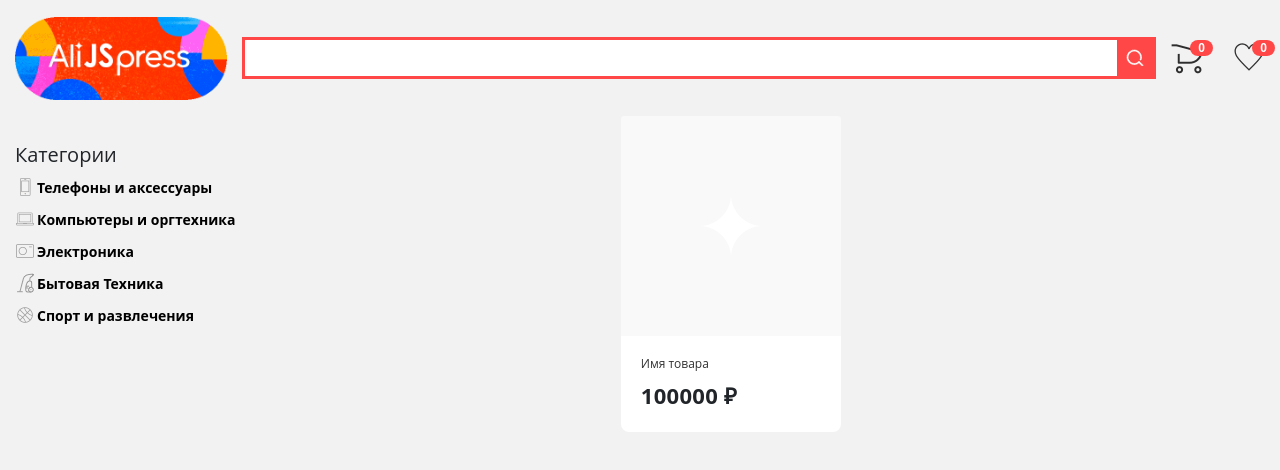
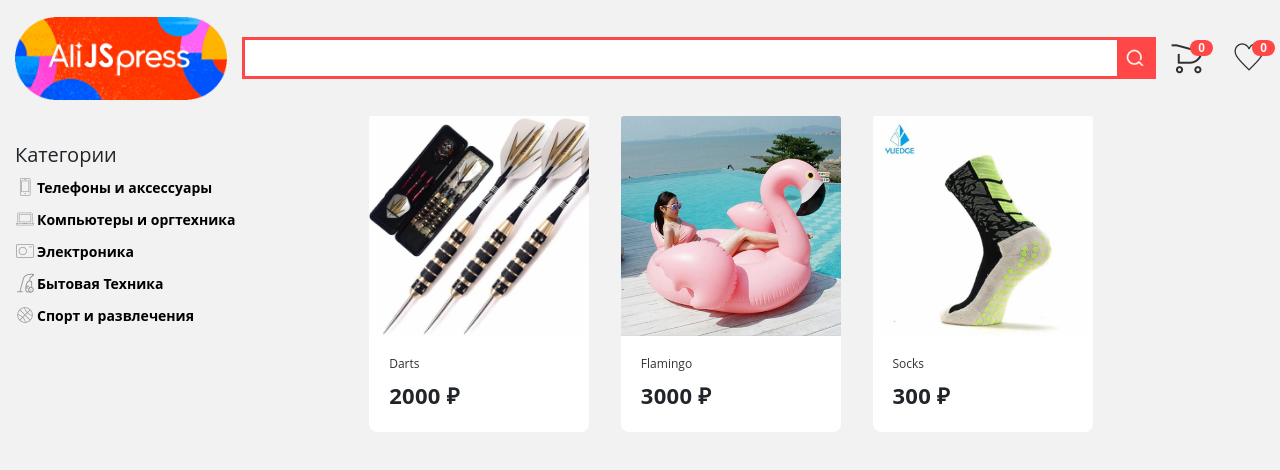
Before and after one commit to Drews8/aliexpress, a plain HTML site: page index.html in a window 1280 px wide. Drawn offline with Linux system fonts and the light colour scheme.

Commit message:
Add shop cart and products cards functionality

```diff
--- a/index.html
+++ b/index.html
@@ -22,7 +22,7 @@
     <meta name="msapplication-TileColor" content="#ffffff">
     <meta name="msapplication-TileImage" content="favicon/ms-icon-144x144.png">
     <meta name="theme-color" content="#ffffff">
-    <link rel="stylesheet" href="style/bootstrap.min.css">
+    <link rel="stylesheet" href="./style/bootstrap.min.css">
     <link rel="stylesheet" href="./scss/style.css">
     <title>AliJSpress</title>
 </head>
@@ -88,32 +88,13 @@
             </div>
             <div class="col-12 col-sm-6 col-md-9 col-xl-10">
                 <div class="container">
-                    <div class="row no-gutters goods-wrapper justify-content-center">
-                        <!-- КАРТОЧКИ ТОВАРОВ -->
-                        <div class="card-wrapper col-12 col-md-6 col-lg-4 col-xl-3 pb-3">
-                            <div class="card">
-                                <div class="card-img-wrapper">
-                                    <img class="card-img-top" src="img/temp.png" alt="">
-                                    <button class="card-add-wishlist"></button>
-                                </div>
-                                <div class="card-body justify-content-between">
-                                    <a href="#" class="card-title">Имя товара</a>
-                                    <div class="card-price">100000 ₽</div>
-                                    <div>
-                                        <button class="card-add-cart">Добавить в корзину</button>
-                                    </div>
-                                </div>
-                            </div>
-                        </div>
-
-
-                        <!-- END КАРТОЧКИ ТОВАРОВ -->
-                    </div>
+                    <div class="row no-gutters goods-wrapper justify-content-center"
                 </div>
-
             </div>
 
         </div>
+
+    </div>
     </div>
 
 
@@ -129,6 +110,7 @@
         <div class="cart-wrapper">
             <div id="cart-empty">
                 Ваша корзина пока пуста
+                <a href="google.com">Kekekek</a>
             </div>
 
             <div class="goods">
--- a/script/script.js
+++ b/script/script.js
@@ -1,4 +1,63 @@
-document.addEventListener('DOMContentLoaded',  () => {
+document.addEventListener('DOMContentLoaded', () => {
+
+    const search = document.querySelector('.search');
+    const cartBtn = document.querySelector('#cart');
+    const wishlistBtn = document.querySelector('#wishlist');
+    const goodsWrapper = document.querySelector('.goods-wrapper');
+    const cart = document.querySelector('.cart');
+
+    const createCardGoods = (id, title, price, img) => {
+        const card = document.createElement('div');
+        card.className = 'card-wrapper col-12 col-md-6 col-lg-4 col-xl-3 pb-3';
+        card.innerHTML = `<div class="card">
+                                <div class="card-img-wrapper">
+                                    <img class="card-img-top" src="${img}" alt="">
+                                    <button class="card-add-wishlist" data-goods-id="${id}"></button>
+                                </div>
+                                <div class="card-body justify-content-between">
+                                    <a href="#" class="card-title">${title}</a>
+                                    <div class="card-price">${price} ₽</div>
+                                    <div>
+                                        <button class="card-add-cart"
+                                            data-goods-id="${id}">Добавить в корзину</button>
+                                    </div>
+                                </div>
+                            </div>`;
+        console.log(card);
+        return card;
+    };
+
+    const openCart = () => {
+        cart.style.display = 'flex';
+
+        /*const escapeBtnClose = function (event) {
+            if(event.key === 'Escape'){
+                document.removeEventListener('keydown', escapeBtnClose)
+                cart.style.display = 'none';
+            }
+        };
+        document.addEventListener('keydown', escapeBtnClose);*/
 
 
+        /*cart.querySelector('a').addEventListener('click', (event) => {
+            console.log("complete");
+            event.preventDefault();
+        });*/
+    };
+    const closeCart = (event) => {
+        const target = event.target;
+
+        if (target.classList.contains('cart') || target.classList.contains('cart-close')) {
+            cart.style.display = 'none';
+        }
+
+    };
+
+    goodsWrapper.append(createCardGoods(1, 'Darts', 2000, 'img/temp/Archer.jpg'));
+    goodsWrapper.append(createCardGoods(2, 'Flamingo', 3000, 'img/temp/Flamingo.jpg'));
+    goodsWrapper.append(createCardGoods(3, 'Socks', 300, 'img/temp/Socks.jpg'));
+
+
+    cartBtn.addEventListener('click', openCart);
+    cart.addEventListener('click', closeCart);
 });
```
